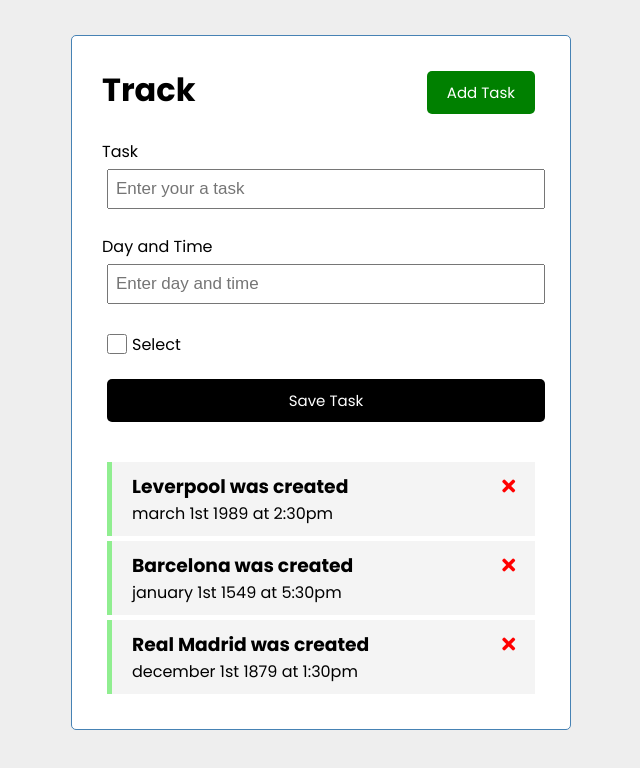
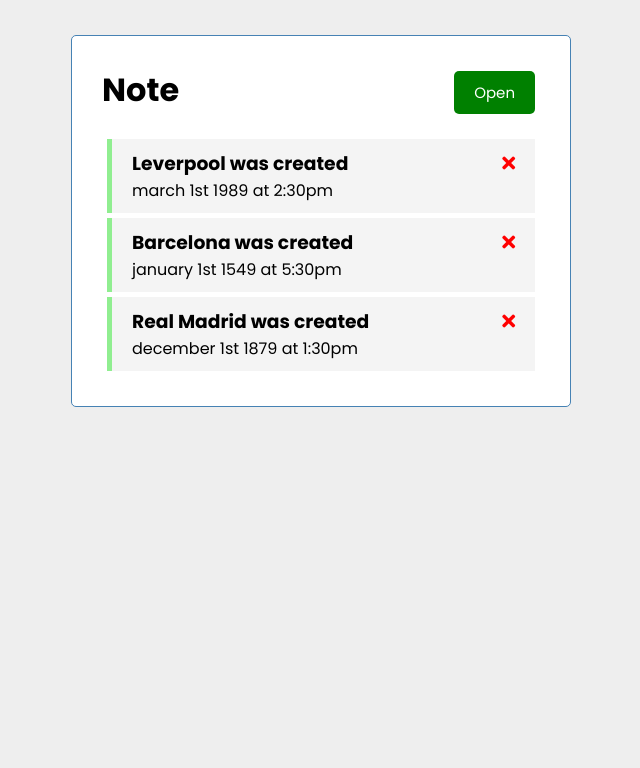
Before and after one commit to Mirjalol-Inomjonov/todo-list, a Vue app: page / in a window 1280 px wide. Shown: the top 768 px of the page, without its empty margins (319-959 px from the left). Built offline with nearby package versions, Linux system fonts and the light colour scheme.

Commit message:
add: open and close btn function

```diff
--- a/src/App.vue
+++ b/src/App.vue
@@ -1,8 +1,14 @@
 <template>
   <div id="app">
     <div class="container">
-      <Header title="Track" />
-      <AddTask @add-task="addTask" />
+      <Header
+        @toggle-add-task="toggleAddTask"
+        :title="title"
+        :showAddTask="showAddTask"
+      />
+      <div v-if="showAddTask">
+        <AddTask @add-task="addTask" />
+      </div>
       <Tasks
         @toggle-reminder="toggleReminder"
         @remove-task="removeTask"
@@ -27,8 +33,9 @@
 
   data() {
     return {
-      title: "Track",
+      title: "Note",
       tasks: [],
+      showAddTask: false,
     };
   },
   methods: {
@@ -46,6 +53,9 @@
 
     addTask(task) {
       this.tasks = [...this.tasks, task];
+    },
+    toggleAddTask() {
+      this.showAddTask = !this.showAddTask;
     },
   },
   created() {
--- a/src/components/Button.vue
+++ b/src/components/Button.vue
@@ -1,6 +1,6 @@
 <template>
   <div>
-    <button class="btn" :style="{ background: color }">
+    <button @click="onClick" class="btn" :style="{ background: color }">
       {{ text }}
     </button>
   </div>
@@ -18,7 +18,9 @@
   },
 
   methods: {
-
+    onClick() {
+      this.$emit("toggle-add-task");
+    },
   },
 };
 </script>
--- a/src/components/Header.vue
+++ b/src/components/Header.vue
@@ -3,7 +3,11 @@
     <h1>
       {{ title }}
     </h1>
-      <Button :text="text" :color="color"/>
+    <Button
+      @toggle-add-task="$emit('toggle-add-task')"
+      :text="showAddTask ? 'Close' : 'Open'"
+      :color="color"
+    />
   </header>
 </template>
 
@@ -15,6 +19,7 @@
 
   props: {
     title: String,
+    showAddTask: Boolean,
   },
 
   data() {
```
